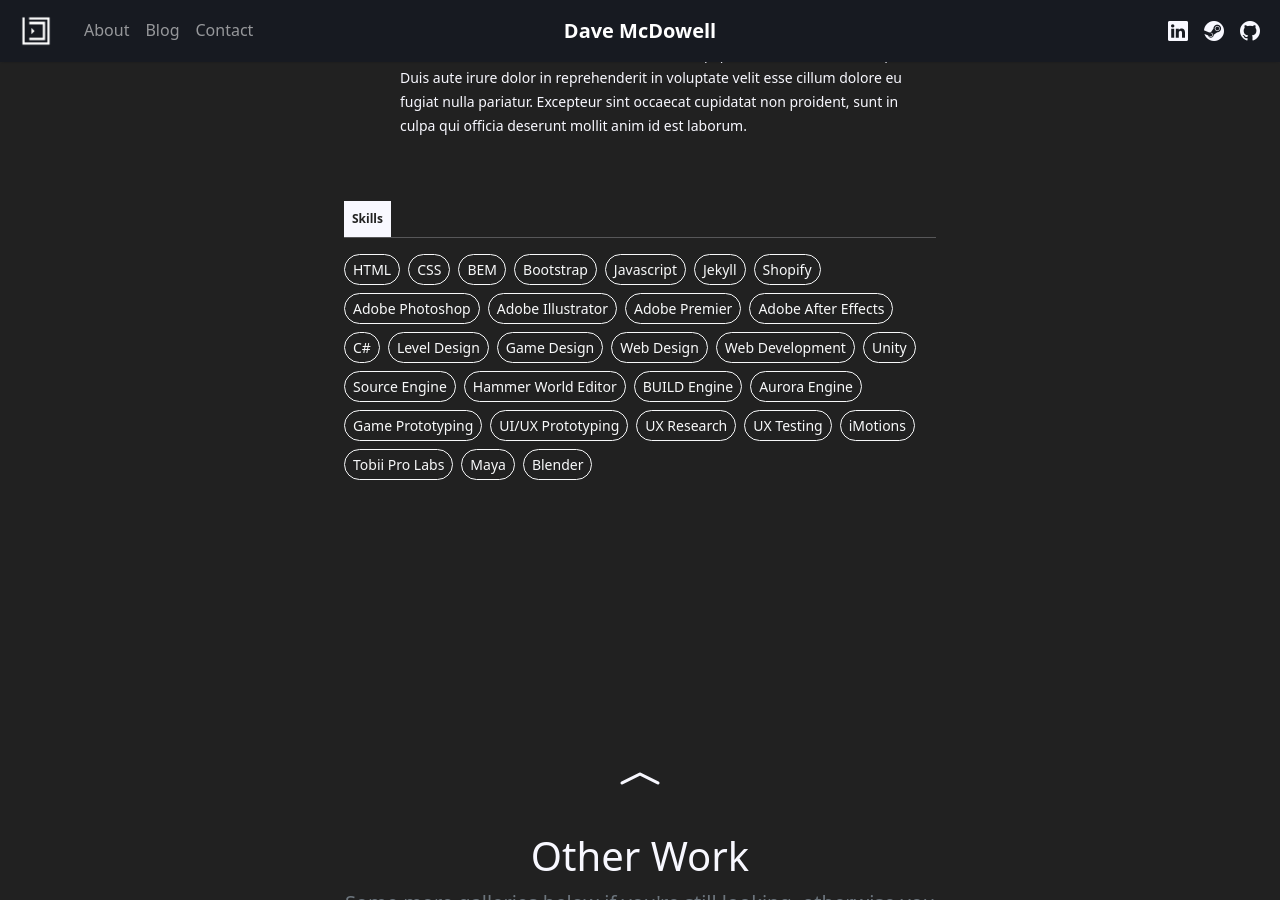
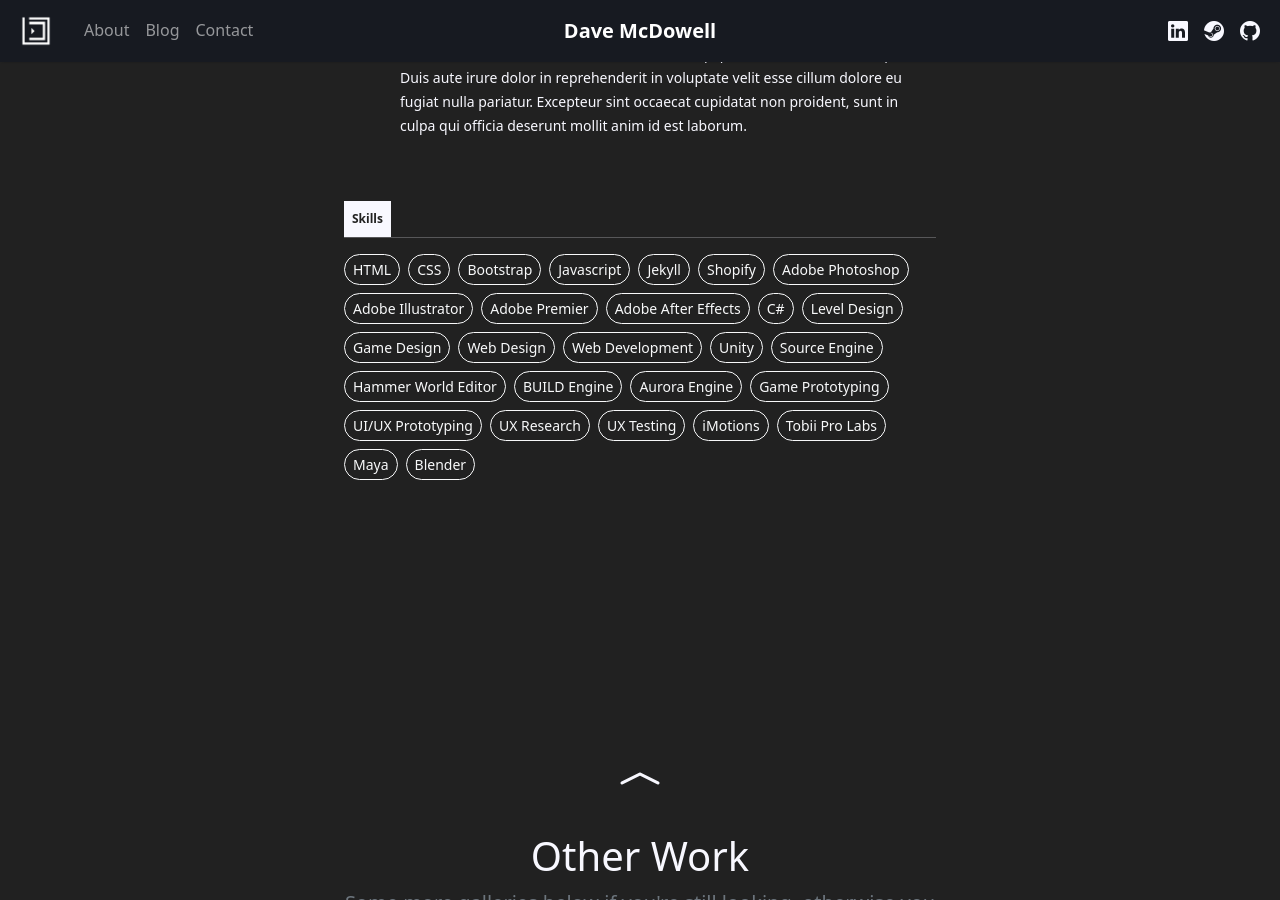
Before and after one commit to davemcdowell/portfolio, a Jekyll site: the page built from about.html, in a window 1280 px wide and 900 px high, scrolled down 2478 px. Built offline with Jekyll 4.4.1, drawn with Linux system fonts in a browser that asks for light colours; nearby versions of some CDN libraries.

Commit message:
Update cv.yml

```diff
--- a/_data/cv.yml
+++ b/_data/cv.yml
@@ -91,7 +91,6 @@
   skills:
     - name: HTML
     - name: CSS
-    - name: BEM
     - name: Bootstrap
     - name: Javascript
     - name: Jekyll
```
